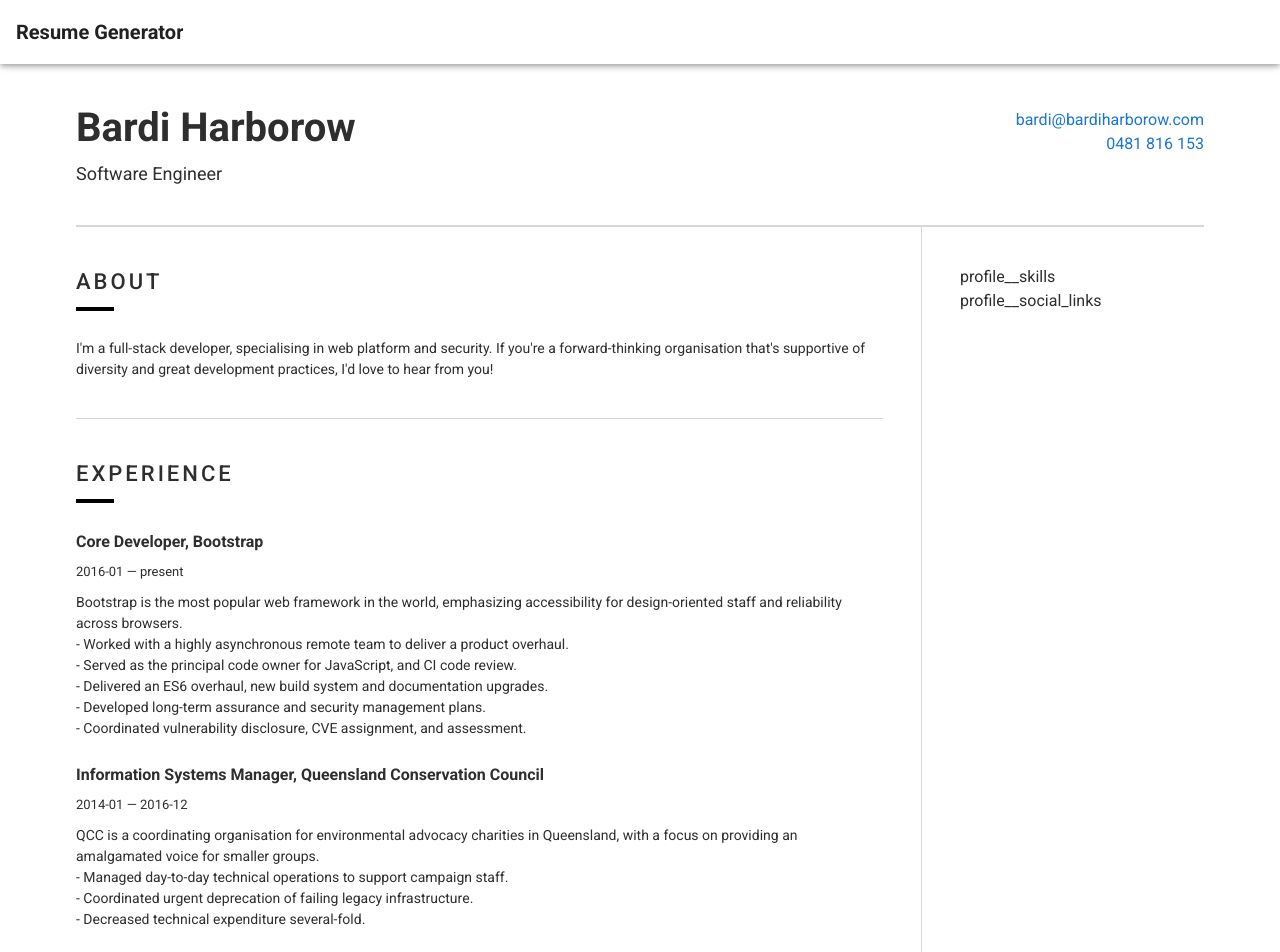
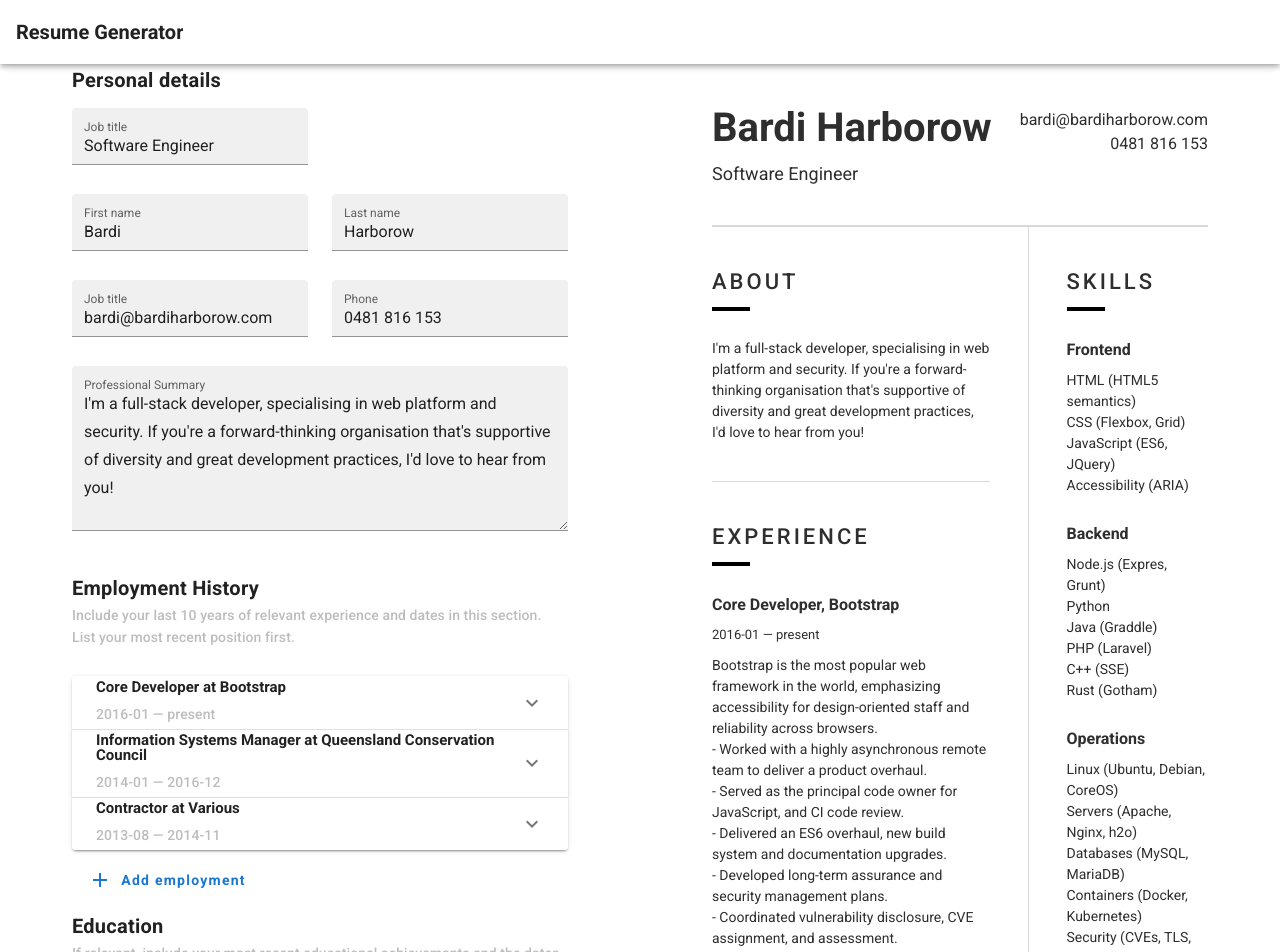
Before and after one commit to MauricioHernanCabrera/resume-generator, a Nuxt app: page / in a window 1280 px wide. Shown: the top 952 px of the page. Built offline with nearby package versions, Linux system fonts and the light colour scheme.

Commit message:
skills added

```diff
--- /dev/null
+++ b/assets/scss/_utils.scss
@@ -0,0 +1,3 @@
+@import "./variables.scss";
+@import "./mixins.scss";
+@import "./functions.scss";
--- /dev/null
+++ b/assets/scss/mixins.scss
@@ -0,0 +1,5 @@
+@mixin breakpoint($size) {
+  @media screen and (min-width: map-get($grid-bp, $size)) {
+    @content;
+  }
+}
--- /dev/null
+++ b/assets/scss/variables.scss
@@ -0,0 +1,15 @@
+$color_light: #d8d8d8;
+$color_dark: #2e2e2e;
+$color_dark2: #000000;
+
+$profile_divider_color: $color_light;
+$profile_link_color: $color_dark;
+$profile_title_border_color: $color_dark2;
+$list_experience_link_color: $color_dark;
+
+$grid-bp: (
+  sm: 600px,
+  md: 960px,
+  lg: 1264px,
+  xl: 1904px,
+);
--- a/components/Preview.vue
+++ b/components/Preview.vue
@@ -71,7 +71,23 @@
       </div>
 
       <div class="profile__append">
-        <div class="profile__skills">profile__skills</div>
+        <div class="profile__skills">
+          <h3 class="profile__title">Skills</h3>
+
+          <ul class="list_category">
+            <li class="list_category__item" v-for="category in categories" :key="category.name">
+              <h4 class="list_category__title">{{ category.name }}</h4>
+
+              <ul class="list_skill">
+                <li
+                  class="list_skill__item"
+                  v-for="skill in category.skills"
+                  :key="`${category.name}_${skill}`"
+                >{{ skill }}</li>
+              </ul>
+            </li>
+          </ul>
+        </div>
         <div class="profile__social_links">profile__social_links</div>
       </div>
     </div>
@@ -79,6 +95,8 @@
 </template>
 
 <script>
+import arrayToObject from '@/helpers/arrayToObject'
+
 export default {
   name: 'Preview',
 
@@ -86,6 +104,28 @@ export default {
     profile: {
       type: Object,
       required: true,
+    },
+  },
+
+  computed: {
+    categories() {
+      const { skills } = this.profile
+
+      const _categories = skills
+        .map(({ category }) => category)
+        .filter((category) => !!category)
+      const uniqueCategories = [...new Set(_categories)]
+
+      const skillCategories = uniqueCategories.map((category) => {
+        return {
+          name: category,
+          skills: skills
+            .filter((skill) => skill.category == category)
+            .map((skill) => skill.name),
+        }
+      })
+
+      return skillCategories
     },
   },
 
@@ -98,28 +138,9 @@ export default {
 </script>
 
 <style lang="scss">
-$color_light: #d8d8d8;
-$color_dark: #2e2e2e;
-$color_dark2: #000000;
+@import './../assets/scss/utils.scss';
 
-$profile_divider_color: $color_light;
-$profile_link_color: $color_dark;
-$profile_title_border_color: $color_dark2;
-$list_experience_link_color: $color_dark;
-
-$grid-bp: (
-  sm: 600px,
-  md: 960px,
-  lg: 1264px,
-  xl: 1904px,
-);
-
-@mixin breakpoint($size) {
-  @media screen and (min-width: map-get($grid-bp, $size)) {
-    @content;
-  }
-}
-
+.profile {
   * {
     margin: 0;
     padding: 0;
@@ -129,12 +150,15 @@ p {
     margin: 0 !important;
   }
 
-.profile {
   padding-top: 32px;
   padding-bottom: 32px;
-  padding-left: 64px;
-  padding-right: 64px;
+  padding-left: 32px;
+  padding-right: 32px;
   color: $color_dark;
+
+  @include breakpoint(sm) {
+    padding-left: 60px;
+    padding-right: 60px;
   }
 
   .profile__title {
@@ -242,8 +266,8 @@ p {
 
   .list_experience {
     list-style: none;
-  padding: 0 !important;
-  margin: 0 !important;
+    padding: 0;
+    margin: 0;
   }
 
   .list_experience__item {
@@ -262,7 +286,7 @@ p {
   }
 
   .list_experience__link {
-  color: $list_experience_link_color !important;
+    color: $list_experience_link_color;
     text-decoration: none;
   }
 
@@ -283,8 +307,8 @@ p {
   // list_education
   .list_education {
     list-style: none;
-  padding: 0 !important;
-  margin: 0 !important;
+    padding: 0;
+    margin: 0;
   }
 
   .list_education__item {
@@ -309,4 +333,39 @@ p {
     line-height: 20px;
     margin-bottom: 10px;
   }
+
+  // list_category
+  .list_category {
+    padding: 0;
+    margin: 0;
+    list-style: none;
+  }
+
+  .list_category__item {
+    margin-bottom: 26px;
+
+    &:last-child {
+      margin-bottom: 0px;
+    }
+  }
+
+  .list_category__title {
+    font-weight: 600;
+    font-size: 16px;
+    line-height: 24px;
+    margin-bottom: 8px;
+  }
+
+  .list_skill {
+    padding: 0;
+    margin: 0;
+    list-style: none;
+  }
+
+  .list_skill__item {
+    font-weight: 400;
+    font-size: 14px;
+    line-height: 21px;
+  }
+}
 </style>
--- /dev/null
+++ b/helpers/arrayToObject.js
@@ -0,0 +1,8 @@
+const arrayToObject = (array, key) => {
+  return array.reduce((map, obj) => {
+    map[obj[key]] = obj
+    return map
+  }, {})
+}
+
+export default arrayToObject
--- a/pages/index.vue
+++ b/pages/index.vue
@@ -1,8 +1,8 @@
 <template>
   <v-container fluid>
     <v-row>
-      <v-col cols="12" md="6" class="py-0 d-none">
-        <!-- <v-col cols="12" md="6" class="py-0"> -->
+      <!-- <v-col cols="12" md="6" class="py-0 d-none"> -->
+      <v-col cols="12" md="6" class="py-0">
         <v-row class="px-15">
           <!-- personal_details -->
           <v-col cols="12">
@@ -533,8 +533,8 @@
         </v-row>
       </v-col>
 
-      <v-col cols="12" md="12">
-        <!-- <v-col cols="12" md="6"> -->
+      <!-- <v-col cols="12" md="12"> -->
+      <v-col cols="12" md="6">
         <preview :profile="form" />
       </v-col>
     </v-row>
```
Also changed, not shown: assets/scss/functions.scss (added). Lines whose indentation alone changed are shown as unchanged.
